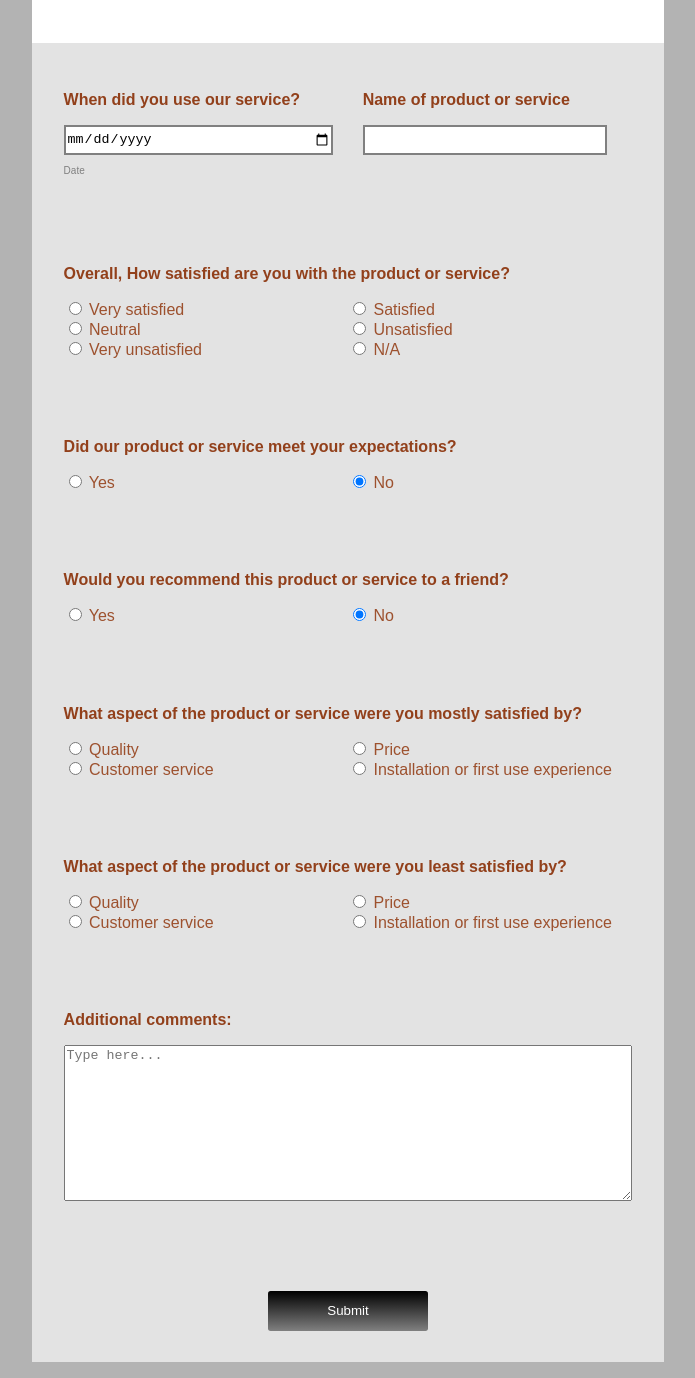
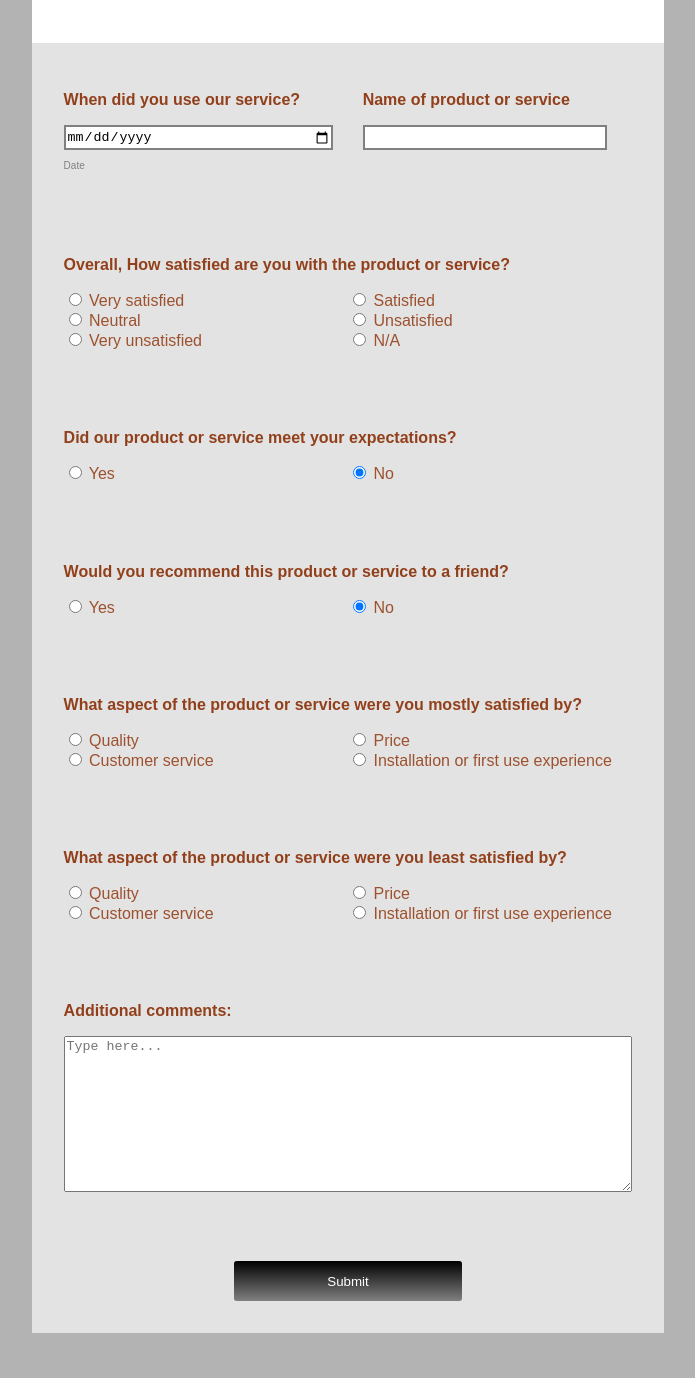
Before and after one commit to MoustafaIsm/follow-up-survey-flex, a plain HTML site: page index.html in a window 1280 px wide. Shown: the part 160-1538 px from the top of the page, without its empty margins (292-987 px from the left). After the commit the page ends 1509 px from the top, so only its background shows below. Drawn offline with Linux system fonts and the light colour scheme.

Commit message:
Updated some CSS

```diff
--- a/styles/styles.css
+++ b/styles/styles.css
@@ -38,13 +38,13 @@ body {
 
 .date_text_input {
     width: 90%;
-    height: 30px;
+    height: 25%;
     border: 2px solid grey;
 }
 
 .product_name_text_input {
     width: 100%;
-    height: 30px;
+    height: 25%;
     border: 2px solid grey;
 }
 
@@ -90,11 +90,11 @@ body {
 }
 
 .submit_input {
-    width: 12em;
+    width: 40%;
     height: 3em;
     border: 0px;
     border-radius: 0.2em;
-    margin-top: 2em;
+    margin-top: 1%;
     background-image: linear-gradient(black,gray);
     color: white;
 }
```
